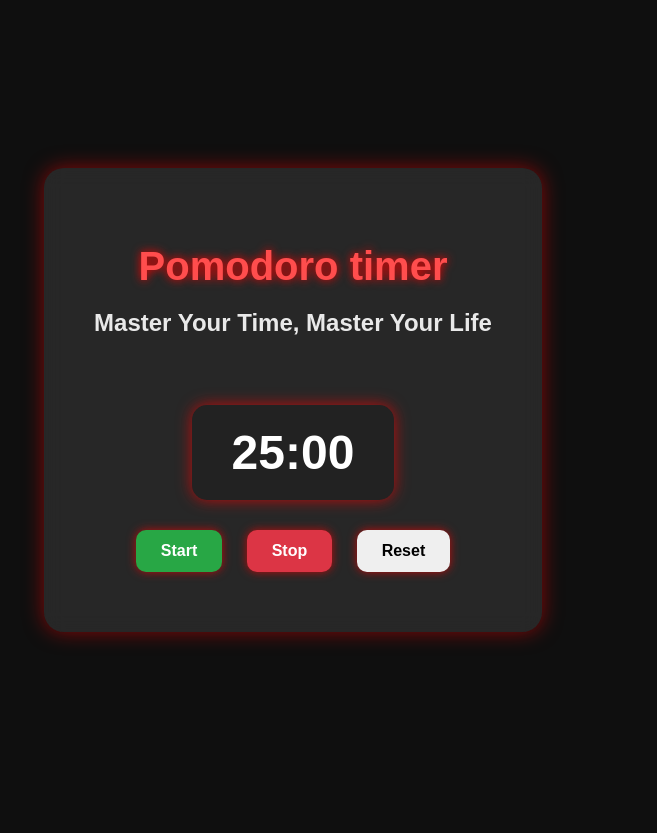
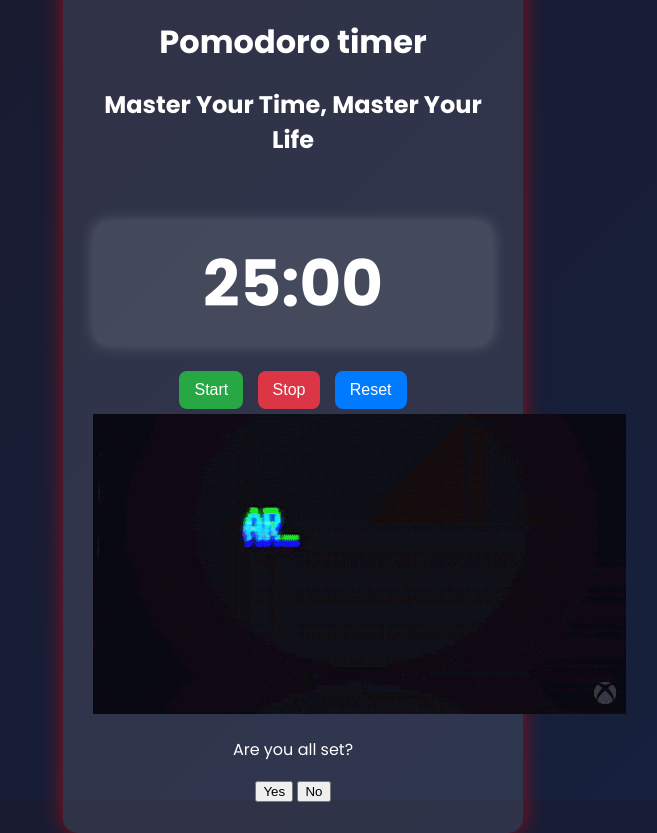
Before and after one commit to Kream2005/Projets-web, a PHP site: page /pomodoro.html in a window 1280 px wide. Shown: the whole page, without its empty margins (347-1004 px from the left). Before the commit the page ends 644 px from the top, so only its background shows below. Run offline with PHP 8.4, Linux system fonts and the light colour scheme.

Commit message:
Update pomodoro.css

```diff
--- a/pomodoro.css
+++ b/pomodoro.css
@@ -1,121 +1,136 @@
+@import url('https://fonts.googleapis.com/css2?family=Poppins:wght@300;400;700&display=swap');
+
 body {
+    font-family: 'Poppins', sans-serif;
+    background: linear-gradient(135deg, #1a1a2e, #16213e);
+    color: white;
+    text-align: center;
     margin: 0;
-    padding: 0;
-    font-family: 'Poppins', sans-serif;
     display: flex;
+    flex-direction: column;
+    align-items: center;
     justify-content: center;
-    align-items: center;
     height: 100vh;
-    background-color: #0f0f0f;
-    color: #fff;
+}
+
+.timer {
+    font-size: 4rem;
+    font-weight: bold;
+    background: rgba(255, 255, 255, 0.1);
+    padding: 15px;
+    border-radius: 15px;
+    box-shadow: 0 0 15px rgba(255, 255, 255, 0.2);
+    margin-bottom: 20px;
 }
 
 .container {
-    text-align: center;
     background: rgba(255, 255, 255, 0.1);
-    padding: 50px;
-    border-radius: 20px;
+    padding: 30px;
+    border-radius: 15px;
     box-shadow: 0 0 20px rgba(255, 0, 0, 0.5);
-    backdrop-filter: blur(10px);
+    width: 400px;
 }
 
-h1 {
-    font-size: 2.5rem;
-    margin-bottom: 10px;
-    color: #ff4d4d;
-    text-shadow: 0px 0px 10px red;
+.buttons button, .custom-time button, .task-manager button {
+    font-size: 1rem;
+    margin: 5px;
+    padding: 10px 15px;
+    border: none;
+    border-radius: 8px;
+    cursor: pointer;
+    transition: 0.3s ease;
 }
 
-h2 {
-    font-size: 1.5rem;
-    margin-bottom: 20px;
-    color: #fff;
-    opacity: 0.9;
+#start { background: #28a745; color: white; }
+#stop { background: #dc3545; color: white; }
+#reset { background: #007bff; color: white; }
+#add-task { background: #ff4d4d; color: white; }
+#set-time { background: #ffa500; color: white; }
+
+button:hover {
+    transform: scale(1.1);
+    box-shadow: 0 0 10px rgba(255, 255, 255, 0.5);
 }
 
-.timer {
-    font-size: 3rem;
-    font-weight: bold;
-    background: #222;
-    padding: 20px 40px;
-    border-radius: 15px;
-    display: inline-block;
-    margin-bottom: 20px;
-    transition: 0.3s;
-    box-shadow: 0 0 15px rgba(255, 0, 0, 0.7);
+.task-manager input {
+    width: 200px;
+    padding: 8px;
+    border-radius: 5px;
+    border: none;
+    box-shadow: 0 0 5px rgba(255, 0, 0, 0.5);
 }
 
-.buttons button {
-    font-size: 1rem;
-    font-weight: bold;
-    margin: 10px;
-    padding: 12px 25px;
-    border: none;
-    border-radius: 10px;
-    cursor: pointer;
-    transition: all 0.3s ease-in-out;
-    box-shadow: 0 0 10px rgba(255, 0, 0, 0.7);
+ul {
+    list-style: none;
+    padding: 0;
+    margin-top: 15px;
 }
 
-#start {
-    background: #28a745;
-    color: white;
+li {
+    background: rgba(255, 255, 255, 0.1);
+    padding: 10px;
+    margin: 5px 0;
+    border-radius: 5px;
+    display: flex;
+    justify-content: space-between;
+    align-items: center;
+    cursor: pointer;
+    transition: 0.3s;
 }
 
-#stop {
-    background: #dc3545;
-    color: white;
+li:hover {
+    background: rgba(255, 0, 0, 0.3);
 }
 
-#Reset {
-    background: #007bff;
+li button {
+    background-color: #dc3545;
     color: white;
+    border: none;
+    padding: 5px;
+    cursor: pointer;
+    border-radius: 3px;
 }
 
-.buttons button:hover {
-    transform: scale(1.1);
-    box-shadow: 0 0 20px rgba(255, 255, 255, 0.5);
+.hidden {
+    display: none;
 }
 
-@keyframes pulse {
-    0% { transform: scale(1); box-shadow: 0 0 15px rgba(255, 0, 0, 0.7); }
-    50% { transform: scale(1.05); box-shadow: 0 0 25px rgba(255, 0, 0, 0.9); }
-    100% { transform: scale(1); box-shadow: 0 0 15px rgba(255, 0, 0, 0.7); }
-}
-
-.running {
-    animation: pulse 1.5s infinite;
-}
-
-
-.popup {
-    display: none;
+#confirmation {
     position: fixed;
-    top: 230px;
-    left: 700px;
+    top: 50%;
+    left: 50%;
     transform: translate(-50%, -50%);
     background: rgba(0, 0, 0, 0.8);
     padding: 20px;
     border-radius: 10px;
+    box-shadow: 0 0 15px rgba(255, 0, 0, 0.5);
     text-align: center;
-    z-index: 1000;
-    width: 300px;
 }
 
-.popup-content {
-    background: white;
-    padding: 20px;
-    border-radius: 8px;
-}
-
-.popup-image {
-    width: 250px;
+#gif {
+    width: 300px;
     height: auto;
     margin-bottom: 10px;
 }
 
-.popup button {
-    margin: 5px;
-    padding: 8px 12px;
+.confirmation-bar {
+    display: flex;
+    justify-content: center;
+    gap: 15px;
+}
+
+.confirmation-bar button {
+    font-size: 1rem;
+    padding: 10px 20px;
+    border: none;
+    border-radius: 8px;
     cursor: pointer;
+    transition: 0.3s;
 }
+
+#yes { background: #28a745; color: white; }
+#no { background: #dc3545; color: white; }
+
+.confirmation-bar button:hover {
+    transform: scale(1.1);
+}
```
